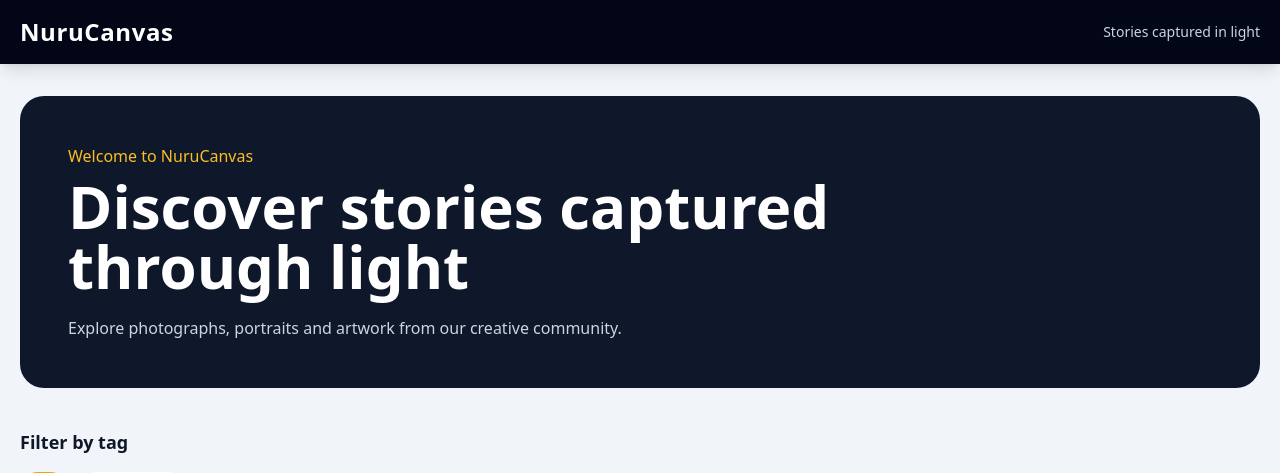
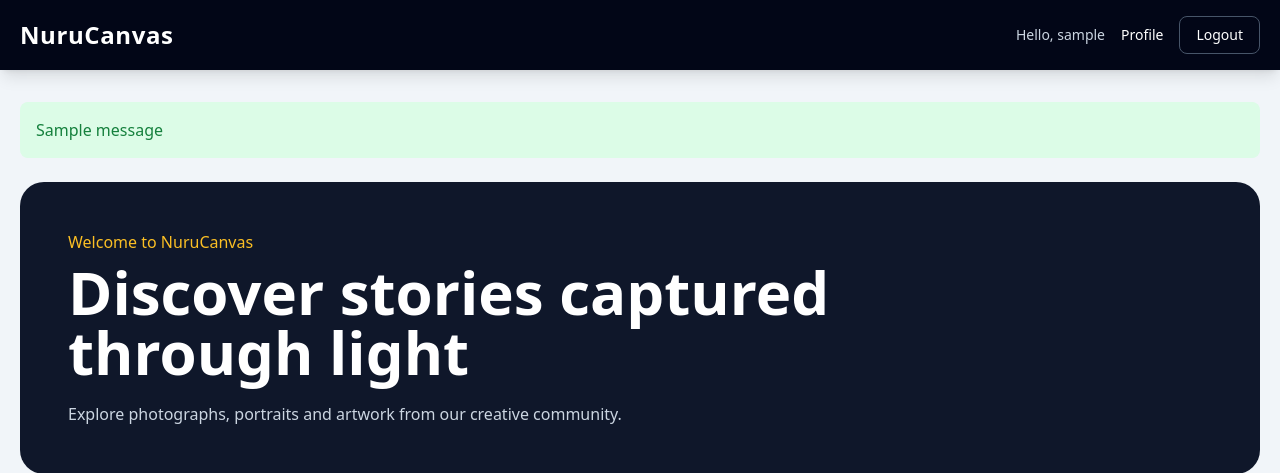
Before and after one commit to wanjiruaisha/nuru-canvas, a Django app: page / in a window 1280 px wide. Shown: the top 473 px of the page. Run offline with Django 3.2, Linux system fonts and the light colour scheme; a user stored in the database is signed in; tables that the repository leaves empty hold one stand-in row (values such as "Sample post"); grey boxes marked "Sample" are stand-in pictures; one stand-in notice (Sample message) is shown; some libraries are stand-ins or nearby versions.

Commit message:
feat: enhance navigation with user greeting and profile link; add message display functionality

```diff
--- a/photo_gallery/templates/photo_gallery/base.html
+++ b/photo_gallery/templates/photo_gallery/base.html
@@ -1,4 +1,4 @@
-<!DOCTYPE html>
+<!doctype html>
 <html lang="en">
 <head>
     <meta charset="UTF-8">
@@ -26,13 +26,60 @@
                 NuruCanvas
             </a>
 
-            <span class="text-sm text-slate-300">
-                Stories captured in light
-            </span>
+            <div class="flex items-center gap-4">
+                {% if user.is_authenticated %}
+                    <span class="hidden text-sm text-slate-300 sm:inline">
+                        Hello, {{ user.username }}
+                    </span>
+
+                    <a
+                        href="{% url 'photo_gallery:profile' %}"
+                        class="text-sm hover:text-amber-400"
+                    >
+                        Profile
+                    </a>
+
+                    <form
+                        method="POST"
+                        action="{% url 'photo_gallery:logout' %}"
+                    >
+                        {% csrf_token %}
+
+                        <button
+                            type="submit"
+                            class="rounded-lg border border-slate-600 px-4 py-2 text-sm hover:bg-slate-800"
+                        >
+                            Logout
+                        </button>
+                    </form>
+                {% else %}
+                    <a
+                        href="{% url 'photo_gallery:login' %}"
+                        class="text-sm hover:text-amber-400"
+                    >
+                        Login
+                    </a>
+
+                    <a
+                        href="{% url 'photo_gallery:register' %}"
+                        class="rounded-lg bg-amber-500 px-4 py-2 text-sm font-semibold text-slate-950"
+                    >
+                        Register
+                    </a>
+                {% endif %}
+            </div>
         </div>
     </nav>
 
     <main class="mx-auto max-w-7xl px-5 py-8">
+        {% if messages %}
+            {% for message in messages %}
+                <div class="mb-6 rounded-lg bg-green-100 p-4 text-green-700">
+                    {{ message }}
+                </div>
+            {% endfor %}
+        {% endif %}
+
         {% block content %}
         {% endblock %}
     </main>
```
